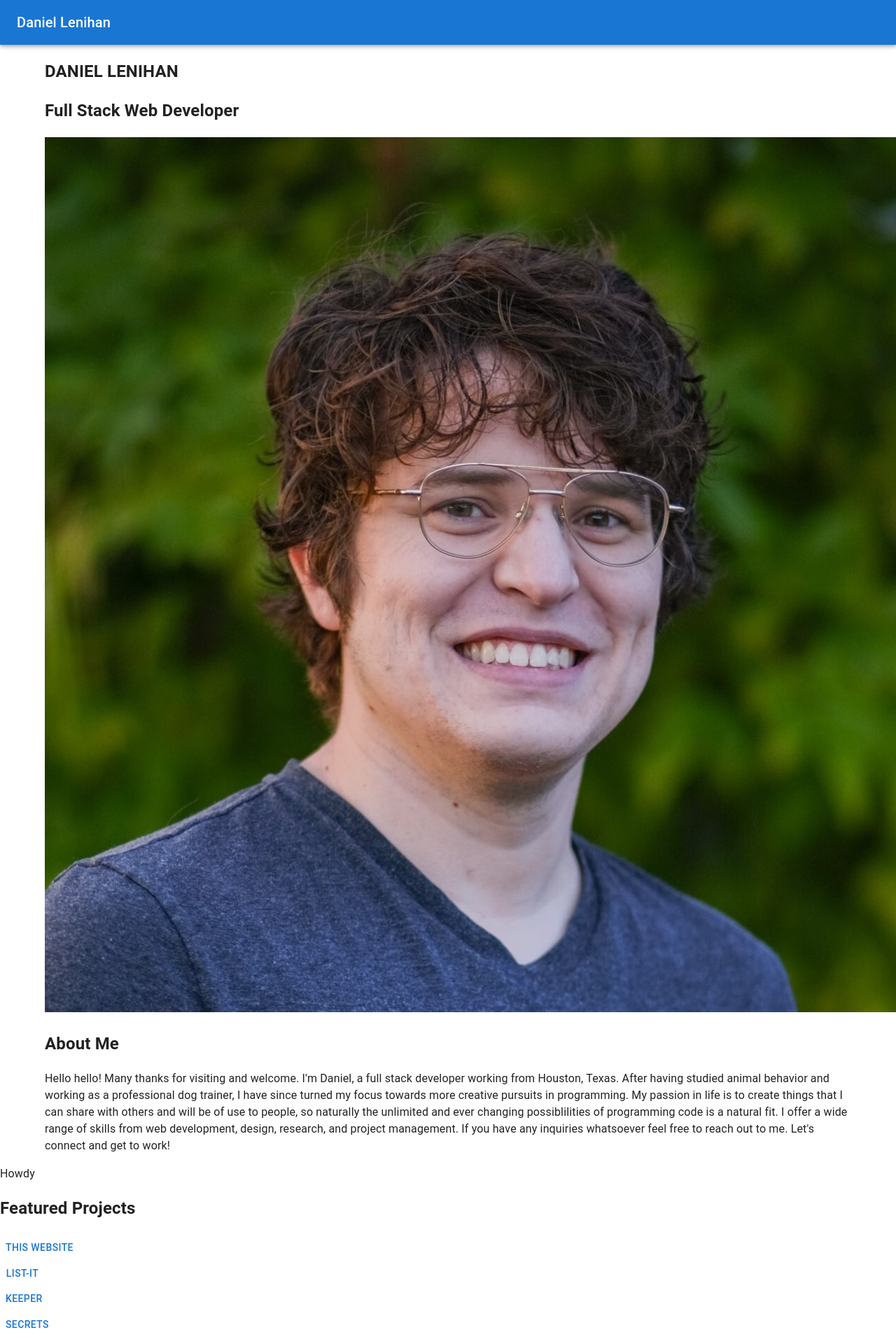
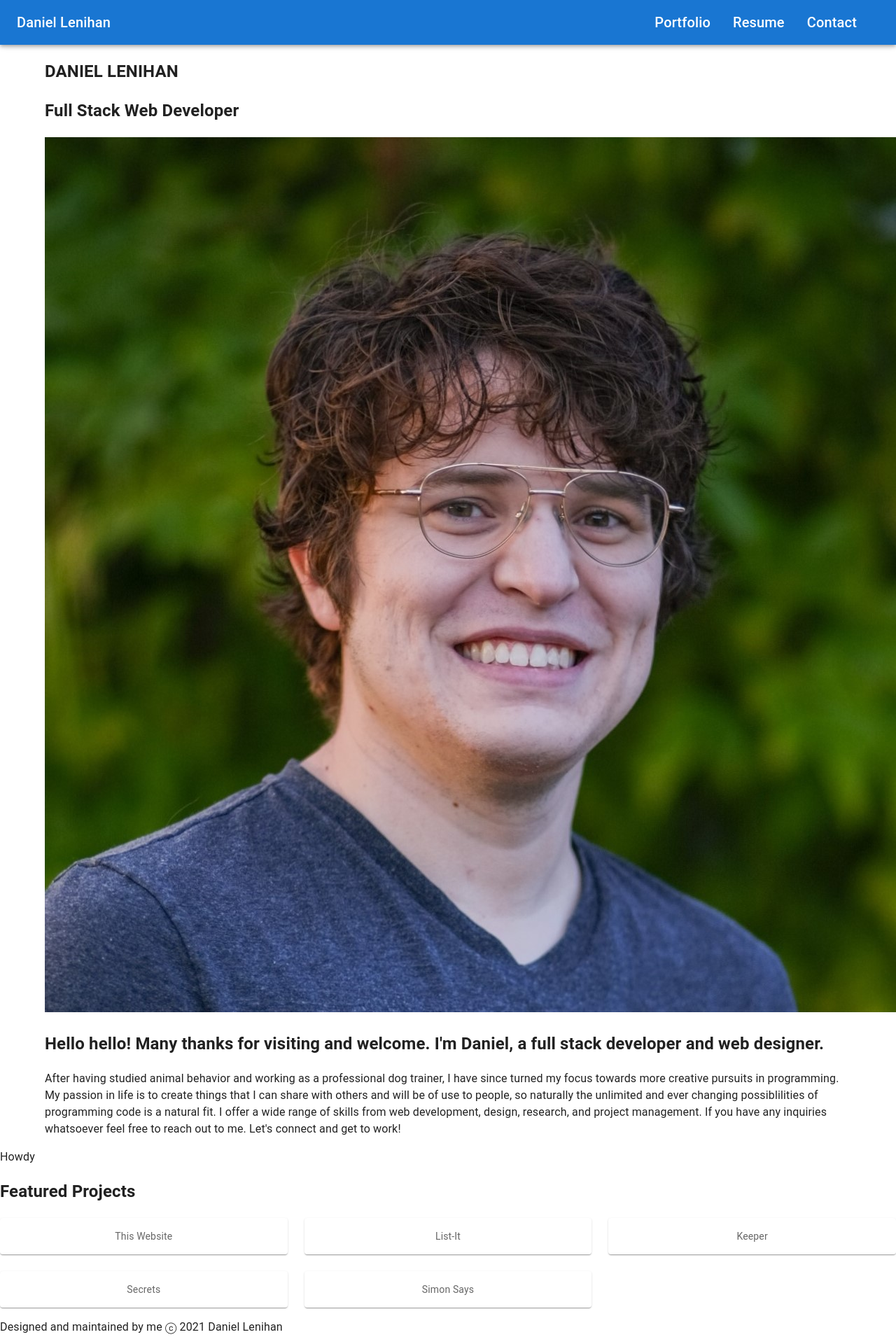
Before and after one commit to drlenny/portfoliov2, a React (Create React App) app: page / in a window 1280 px wide. Shown: the top 1920 px of the page at 70% size. Built offline with nearby package versions, Linux system fonts and the light colour scheme.

Commit message:
changed some text and made featured projects into a grid layout

```diff
--- a/src/components/Footer.jsx
+++ b/src/components/Footer.jsx
@@ -4,7 +4,7 @@
   const year = new Date().getFullYear();
   return (
     <footer>
-      <p>Copyright ⓒ {year}</p>
+      <p>Designed and maintained by me ⓒ {year} Daniel Lenihan</p>
     </footer>
   );
 }
--- a/src/components/Greetings.jsx
+++ b/src/components/Greetings.jsx
@@ -12,9 +12,9 @@
 				<div class="container">
 					<img src={selfie} className="selfie"/>
 					<header class="major">
-						<h2>About Me</h2>
+						<h2>Hello hello! Many thanks for visiting and welcome. I'm Daniel, a full stack developer and web designer.</h2>
 					</header>
-					<p>Hello hello! Many thanks for visiting and welcome. I'm Daniel, a full stack developer working from Houston, Texas. After having studied animal behavior and working as a professional dog trainer, I have since turned my focus towards more creative pursuits in programming. My passion in life is to create things that I can share with others and will be of use to people, so naturally the unlimited and ever changing possiblilities of programming code is a natural fit. I offer a wide range of skills from web development, design, research, and project management. If you have any inquiries whatsoever feel free to reach out to me. Let's connect and get to work!</p>
+					<p>After having studied animal behavior and working as a professional dog trainer, I have since turned my focus towards more creative pursuits in programming. My passion in life is to create things that I can share with others and will be of use to people, so naturally the unlimited and ever changing possiblilities of programming code is a natural fit. I offer a wide range of skills from web development, design, research, and project management. If you have any inquiries whatsoever feel free to reach out to me. Let's connect and get to work!</p>
 				</div>
 			</section>
 
--- a/src/components/Modal.jsx
+++ b/src/components/Modal.jsx
@@ -1,10 +1,14 @@
 import * as React from 'react';
+import { styled } from '@mui/material/styles';
 import Backdrop from '@mui/material/Backdrop';
 import Box from '@mui/material/Box';
+import Container from '@mui/material/Container';
 import Modal from '@mui/material/Modal';
 import Fade from '@mui/material/Fade';
 import Button from '@mui/material/Button';
 import Typography from '@mui/material/Typography';
+import Paper from '@mui/material/Paper';
+import Grid from '@mui/material/Grid'
 
 const style = {
   position: 'absolute',
@@ -18,6 +22,13 @@
   p: 4,
 };
 
+const Item = styled(Paper)(({ theme }) => ({
+  ...theme.typography.body2,
+  padding: theme.spacing(2),
+  textAlign: 'center',
+  color: theme.palette.text.secondary,
+}));
+
 function TransitionsModal(props) {
   const [open, setOpen] = React.useState(false);
   const handleOpen = () => setOpen(true);
@@ -25,7 +36,9 @@
 
   return (
     <div>
-      <Button onClick={handleOpen}>{props.title}</Button>
+
+      <Item onClick={handleOpen}>{props.title}</Item>
+
       <Modal
         aria-labelledby="transition-modal-title"
         aria-describedby="transition-modal-description"
@@ -38,8 +51,9 @@
         }}
       >
         <Fade in={open}>
+          {/* <Container> */}
           <Box sx={style}>
-          <img src={props.image} className='work-image'/>
+            <img src={props.image} className='work-image' />
             <Typography id="transition-modal-title" variant="h6" component="h2">
               {props.title}
             </Typography>
@@ -47,6 +61,7 @@
               {props.content}
             </Typography>
           </Box>
+          {/* </Container> */}
         </Fade>
       </Modal>
     </div>
--- a/src/components/Navbar.jsx
+++ b/src/components/Navbar.jsx
@@ -54,8 +54,17 @@
       <CssBaseline />
       <AppBar>
         <Toolbar>
-          <Typography variant="h6" component="div">
+          <Typography variant="h6" component="div" sx={{ flexGrow: 1 }}>
             Daniel Lenihan
+          </Typography>
+          <Typography variant="h6" component="div" sx={{ mr: 4 }}>
+            Portfolio
+          </Typography>
+          <Typography variant="h6" component="div" sx={{ mr: 4 }}>
+            Resume
+          </Typography>
+          <Typography variant="h6" component="div" sx={{ mr: 4 }}>
+            Contact
           </Typography>
         </Toolbar>
       </AppBar>
--- a/src/components/Projects.jsx
+++ b/src/components/Projects.jsx
@@ -1,5 +1,6 @@
 import React from "react";
 import Modal from "./Modal"
+import Grid from '@mui/material/Grid'
 
 import work from "../work"
 import ListItImage from '../images/todolistpage.png';
@@ -13,35 +14,19 @@
     return (
         <div>
             <h2>Featured Projects</h2>
+            <Grid container spacing={{ xs: 4, md: 3 }} columns={{ sm: 2, md: 8, lg: 12 }}>
                 {work.map((workItem) => (
+                    <Grid item sm={4} md={4} lg={4}>
                         <Modal
                             key={workItem.key}
+                            index={workItem.key}
                             title={workItem.title}
                             content={workItem.content}
                             image={images[workItem.image]}
                         />
+                    </Grid>
                 ))}
-
-            {/* <article>
-                <h3>This Website</h3>
-                <p>You're lookling at it!</p>
-            </article>
-            <article>
-                <h3>List-It</h3>
-                <p>This is an app that allows users to create and categorize any upcoming tasks that need to be completed. Seperate lists can be made and within each list the user can add and delete items that pertain to the list's topic. An express backend is used to store the input information in a Postgres database.</p>
-            </article>
-            <article>
-                <h3>Keeper</h3>
-                <p>Keeper is a notetaking app with a simple minimalist design and multiple responsive elements. Allowing the user to manipulate each note taking area seperately allows for more ease of use and better organization. This was built built with React using JSX. An express backend with a MongoDB database is in the process of being implemented.</p>
-            </article>
-            <article>
-                <h3>Secrets</h3>
-                <p>Ever had a secret nagging at your mind and no way to express it? Well this application helps you doi just that! This app was designed to be a safe place to anonymously share their thoughts and ideas as well as view what other secrets other unknown people may have. This app was an exercise using express and mongoose to develop a secure authentication design with a database populated by private users and their passwords. I'm quite pleased with the end result and I definitely learned a lot about designing authentication security which I believe is critically important for users seeking privacy in a world so dependant on a publically online presence.</p>
-            </article>
-            <article>
-                <h4>Simon Says</h4>
-                <p>This was an early project of mine done to practice advanced CSS and jQuery selectors. It's a fully interactive web browser game based on Simon Says. After initiating a new game, a panel is highlighted and awaits the user input and conitnues if it matches the generated pattern. The game memorizes the pattern and keeps track of the number of successful rounds until the user input is incorrect resulting in a game over.</p>
-            </article> */}
+            </Grid>
         </div>
     )
 }
```
Lines whose indentation alone changed are shown as unchanged.
